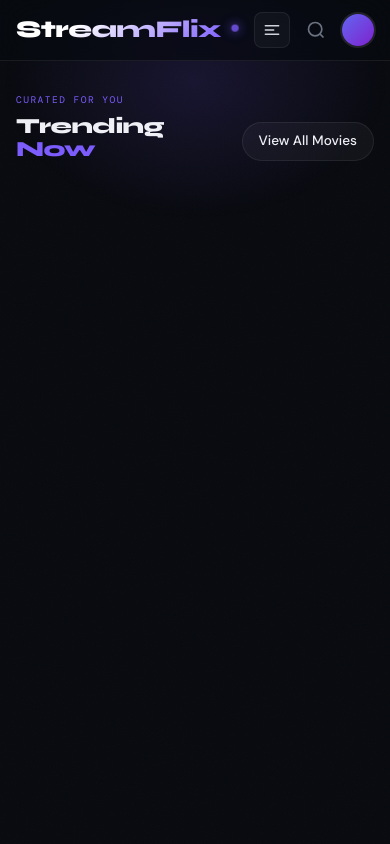
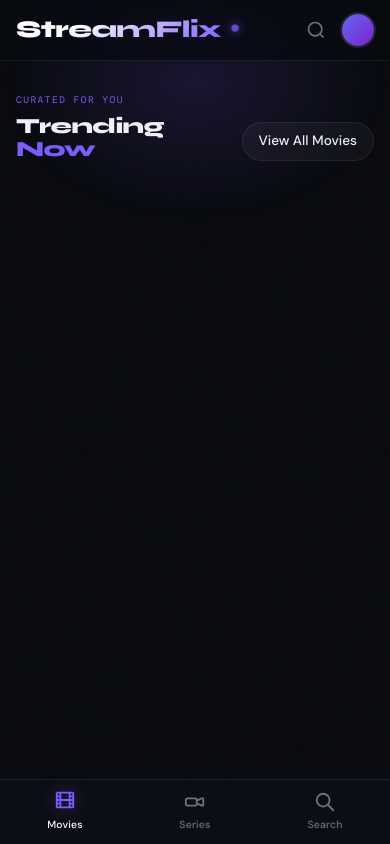
Before and after one commit to nilville/StreamFlix, a Flask app: page / in a window 390 px wide. Run offline with Flask 3, Linux system fonts and the light colour scheme; some libraries are stand-ins or nearby versions.

Commit message:
Add responsive mobile bottom navigation and refine mobile layout

```diff
--- a/static/css/style.css
+++ b/static/css/style.css
@@ -494,6 +503,65 @@
   border-radius: 1px;
   background: var(--accent);
   box-shadow: 0 0 8px var(--accent-glow);
+}
+
+/* ─── Mobile Bottom Navigation ────────────────────────── */
+.bottom-nav {
+  display: none;
+  position: fixed;
+  bottom: 0;
+  left: 0;
+  right: 0;
+  z-index: 150;
+  background: rgba(13, 16, 23, 0.85);
+  backdrop-filter: blur(20px) saturate(180%);
+  -webkit-backdrop-filter: blur(20px) saturate(180%);
+  border-top: 1px solid var(--border-glass);
+  padding-bottom: env(safe-area-inset-bottom);
+}
+
+.bottom-nav-inner {
+  display: flex;
+  justify-content: space-around;
+  align-items: center;
+  height: 64px;
+  max-width: 500px;
+  margin: 0 auto;
+}
+
+.bottom-nav-link {
+  display: flex;
+  flex-direction: column;
+  align-items: center;
+  justify-content: center;
+  gap: 4px;
+  color: var(--text-muted);
+  text-decoration: none;
+  transition: all 0.2s ease;
+  flex: 1;
+}
+
+.bottom-nav-link svg {
+  width: 22px;
+  height: 22px;
+  transition: transform 0.2s ease;
+}
+
+.bottom-nav-link span {
+  font-size: 0.65rem;
+  font-weight: 500;
+  font-family: 'DM Sans', sans-serif;
+  letter-spacing: 0.02em;
+}
+
+.bottom-nav-link.active {
+  color: #fff;
+}
+
+.bottom-nav-link.active svg {
+  color: var(--accent);
+  filter: drop-shadow(0 0 8px var(--accent-glow));
+  transform: translateY(-2px);
 }
 
 /* ─── Mobile hamburger menu ───────────────────────────── */
@@ -645,6 +713,10 @@
     font-size: 1.5rem;
   }
 
+  .bottom-nav {
+    display: block;
+  }
+
   .hero-glow {
     width: 100%;
     max-width: 400px;
--- a/templates/all_movies.html
+++ b/templates/all_movies.html
@@ -11,7 +11,7 @@
         <div><a href="/" class="btn">Back to Trending</a></div>
     </div>
 
-    <div class="relative z-10 grid gap-4 sm:gap-6 grid-cols-1 sm:grid-cols-2 md:grid-cols-3 lg:grid-cols-4 xl:grid-cols-5">
+    <div class="relative z-10 grid gap-3 sm:gap-6 grid-cols-2 sm:grid-cols-2 md:grid-cols-3 lg:grid-cols-4 xl:grid-cols-5">
         {% for movie in movies %}
         <div class="card-scene cursor-pointer touch-manipulation" data-delay="{{ loop.index0 * 60 }}"
             data-id="{{ movie.id }}" data-media-type="movie"
@@ -40,7 +40,7 @@
                     <h2 class="card-title">{{ movie.title }}</h2>
                     <div class="card-meta"><span class="meta-chip">{{ movie.release_date }}</span></div>
                     <div class="card-divider"></div>
-                    <p class="card-overview">{{ movie.overview }}</p>
+                    <p class="card-overview grid-hide-on-mobile">{{ movie.overview }}</p>
                 </div>
             </article>
         </div>
--- a/templates/all_series.html
+++ b/templates/all_series.html
@@ -14,7 +14,7 @@
         </div>
     </div>
 
-    <div id="series-grid" class="relative z-10 grid gap-4 sm:gap-6 grid-cols-1 sm:grid-cols-2 md:grid-cols-3 lg:grid-cols-4 xl:grid-cols-5">
+    <div id="series-grid" class="relative z-10 grid gap-3 sm:gap-6 grid-cols-2 sm:grid-cols-2 md:grid-cols-3 lg:grid-cols-4 xl:grid-cols-5">
         {% for show in series %}
         <div class="card-scene series cursor-pointer touch-manipulation" data-delay="{{ loop.index0 * 60 }}"
             data-id="{{ show.id }}" data-media-type="tv"
@@ -47,7 +47,7 @@
                         {% if show.number_of_episodes %}<span class="meta-chip">{{ show.number_of_episodes }} eps</span>{% endif %}
                     </div>
                     <div class="card-divider"></div>
-                    <p class="card-overview">{{ show.overview }}</p>
+                    <p class="card-overview grid-hide-on-mobile">{{ show.overview }}</p>
                 </div>
             </article>
         </div>
--- a/templates/base.html
+++ b/templates/base.html
@@ -23,17 +23,10 @@
                 <a href="/series" class="nav-link {% if request.path == '/series' or request.path == '/all_series' %}active{% endif %}">Series</a>
             </nav>
             <div class="flex items-center gap-2 sm:gap-4">
-                <button id="mobile-menu-toggle" class="md:hidden inline-flex items-center justify-center w-9 h-9 rounded-lg border border-[var(--border-glass)] bg-[var(--bg-glass)] text-gray-300 hover:text-white hover:border-[var(--accent)] transition-colors touch-manipulation" aria-label="Open navigation" aria-expanded="false">
-                    <svg xmlns="http://www.w3.org/2000/svg" class="w-5 h-5" viewBox="0 0 24 24" fill="none" stroke="currentColor" stroke-width="1.8" stroke-linecap="round"><path d="M4 7h16M4 12h10M4 17h16" /></svg>
-                </button>
                 <button class="text-gray-500 hover:text-white transition-colors p-2 touch-manipulation" aria-label="Search">
                     <svg xmlns="http://www.w3.org/2000/svg" class="w-5 h-5" fill="none" viewBox="0 0 24 24" stroke="currentColor" stroke-width="2"><circle cx="11" cy="11" r="8" /><path d="m21 21-4.3-4.3" /></svg>
                 </button>
                 <div class="w-8 h-8 rounded-full bg-gradient-to-br from-indigo-500 to-purple-700 ring-2 ring-white/10 cursor-pointer touch-manipulation"></div>
-            </div>
-            <div id="mobile-menu" class="md:hidden mobile-menu-panel absolute right-4 top-full mt-3">
-                <a href="/" class="mobile-menu-item {% if request.path == '/' %}active{% endif %}">Movies</a>
-                <a href="/series" class="mobile-menu-item {% if request.path == '/series' %}active{% endif %}">Series</a>
             </div>
         </div>
     </header>
@@ -42,6 +35,29 @@
         <div class="hero-glow"></div>
         {% block content %}{% endblock %}
     </main>
+
+    <nav class="bottom-nav">
+        <div class="bottom-nav-inner">
+            <a href="/" class="bottom-nav-link {% if request.path == '/' or request.path == '/all_movies' %}active{% endif %}">
+                <svg xmlns="http://www.w3.org/2000/svg" fill="none" viewBox="0 0 24 24" stroke="currentColor" stroke-width="2">
+                    <path stroke-linecap="round" stroke-linejoin="round" d="M7 4v16M17 4v16M3 8h4m10 0h4M3 12h18M3 16h4m10 0h4M4 20h16a1 1 0 001-1V5a1 1 0 00-1-1H4a1 1 0 00-1 1v14a1 1 0 001 1z" />
+                </svg>
+                <span>Movies</span>
+            </a>
+            <a href="/series" class="bottom-nav-link {% if request.path == '/series' or request.path == '/all_series' %}active{% endif %}">
+                <svg xmlns="http://www.w3.org/2000/svg" fill="none" viewBox="0 0 24 24" stroke="currentColor" stroke-width="2">
+                    <path stroke-linecap="round" stroke-linejoin="round" d="M15 10l4.553-2.07A1 1 0 0121 8.87v6.26a1 1 0 01-1.447.9L15 14M4 8a2 2 0 00-2 2v4a2 2 0 002 2h8a2 2 0 002-2v-4a2 2 0 00-2-2H4z" />
+                </svg>
+                <span>Series</span>
+            </a>
+            <a href="#" class="bottom-nav-link">
+                <svg xmlns="http://www.w3.org/2000/svg" fill="none" viewBox="0 0 24 24" stroke="currentColor" stroke-width="2">
+                    <path stroke-linecap="round" stroke-linejoin="round" d="M21 21l-6-6m2-5a7 7 0 11-14 0 7 7 0 0114 0z" />
+                </svg>
+                <span>Search</span>
+            </a>
+        </div>
+    </nav>
 
     <div id="detail-modal" class="detail-modal-overlay fixed inset-0 z-[200] flex items-center justify-center p-2 sm:p-4" style="background: rgba(0,0,0,0.75); backdrop-filter: blur(12px); -webkit-backdrop-filter: blur(12px); padding-top: env(safe-area-inset-top); padding-bottom: env(safe-area-inset-bottom);">
         <div class="detail-modal-box relative rounded-2xl max-w-2xl w-full max-h-[90vh] overflow-hidden">
--- a/templates/home.html
+++ b/templates/home.html
@@ -15,7 +15,7 @@
     </div>
 
     <!-- ═══ MOVIE GRID ═══════════════════════ -->
-    <div class="relative z-10 grid gap-4 sm:gap-6 grid-cols-1 sm:grid-cols-2 md:grid-cols-3 lg:grid-cols-4 xl:grid-cols-5">
+    <div class="relative z-10 grid gap-3 sm:gap-6 grid-cols-2 sm:grid-cols-2 md:grid-cols-3 lg:grid-cols-4 xl:grid-cols-5">
       {% for movie in movies %}
       <div class="card-scene cursor-pointer touch-manipulation" data-delay="{{ loop.index0 * 60 }}"
         data-id="{{ movie.id }}" data-media-type="movie"
@@ -44,7 +44,7 @@
             <h2 class="card-title">{{ movie.title }}</h2>
             <div class="card-meta"><span class="meta-chip">{{ movie.release_date }}</span></div>
             <div class="card-divider"></div>
-            <p class="card-overview">{{ movie.overview }}</p>
+            <p class="card-overview grid-hide-on-mobile">{{ movie.overview }}</p>
           </div>
         </article>
       </div>
--- a/templates/series.html
+++ b/templates/series.html
@@ -16,7 +16,7 @@
       </div>
     </div>
 
-    <div id="series-grid" class="relative z-10 grid gap-4 sm:gap-6 grid-cols-1 sm:grid-cols-2 md:grid-cols-3 lg:grid-cols-4 xl:grid-cols-5">
+    <div id="series-grid" class="relative z-10 grid gap-3 sm:gap-6 grid-cols-2 sm:grid-cols-2 md:grid-cols-3 lg:grid-cols-4 xl:grid-cols-5">
       {% for show in series %}
       <div class="card-scene series cursor-pointer touch-manipulation" data-delay="{{ loop.index0 * 60 }}"
         data-id="{{ show.id }}" data-media-type="tv"
@@ -49,7 +49,7 @@
               {% if show.number_of_episodes %}<span class="meta-chip">{{ show.number_of_episodes }} eps</span>{% endif %}
             </div>
             <div class="card-divider"></div>
-            <p class="card-overview">{{ show.overview }}</p>
+            <p class="card-overview grid-hide-on-mobile">{{ show.overview }}</p>
           </div>
         </article>
       </div>
```
Also changed, not shown: other parts of static/css/style.css (+40 -22 lines).
